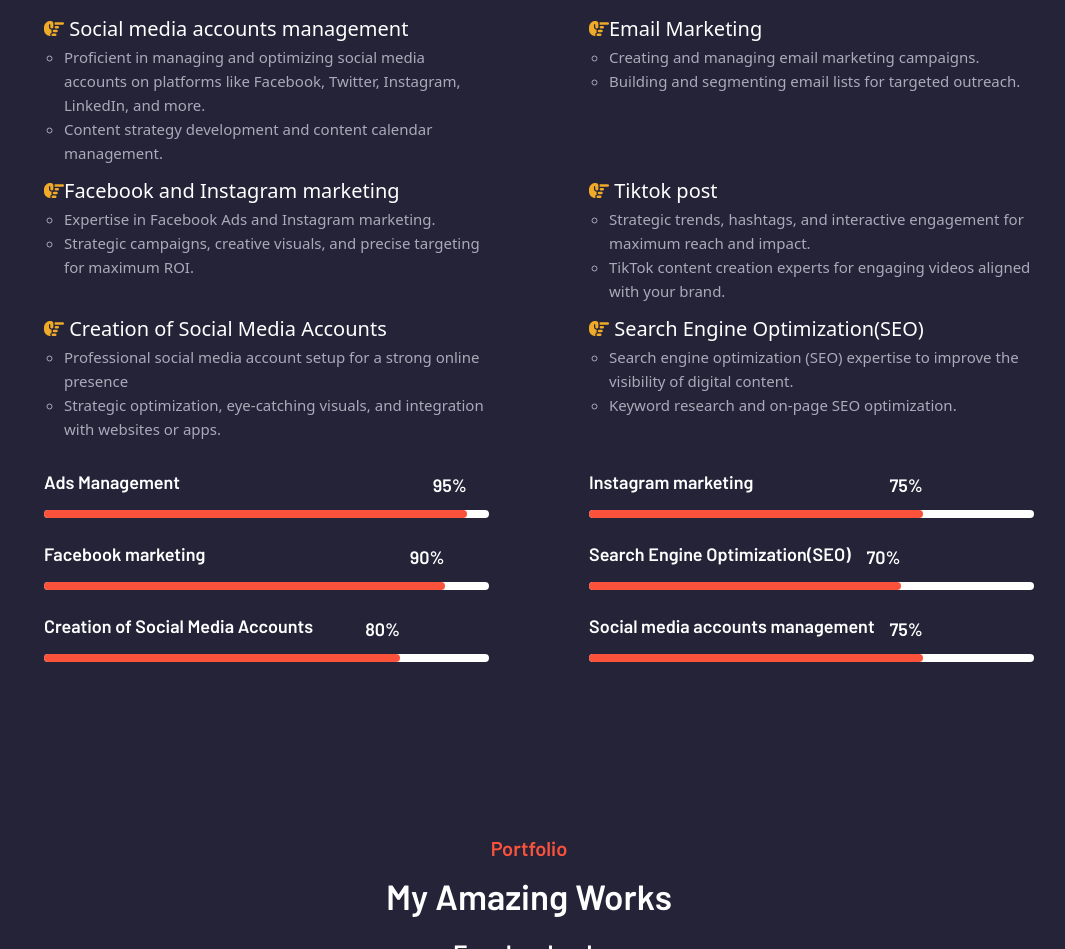
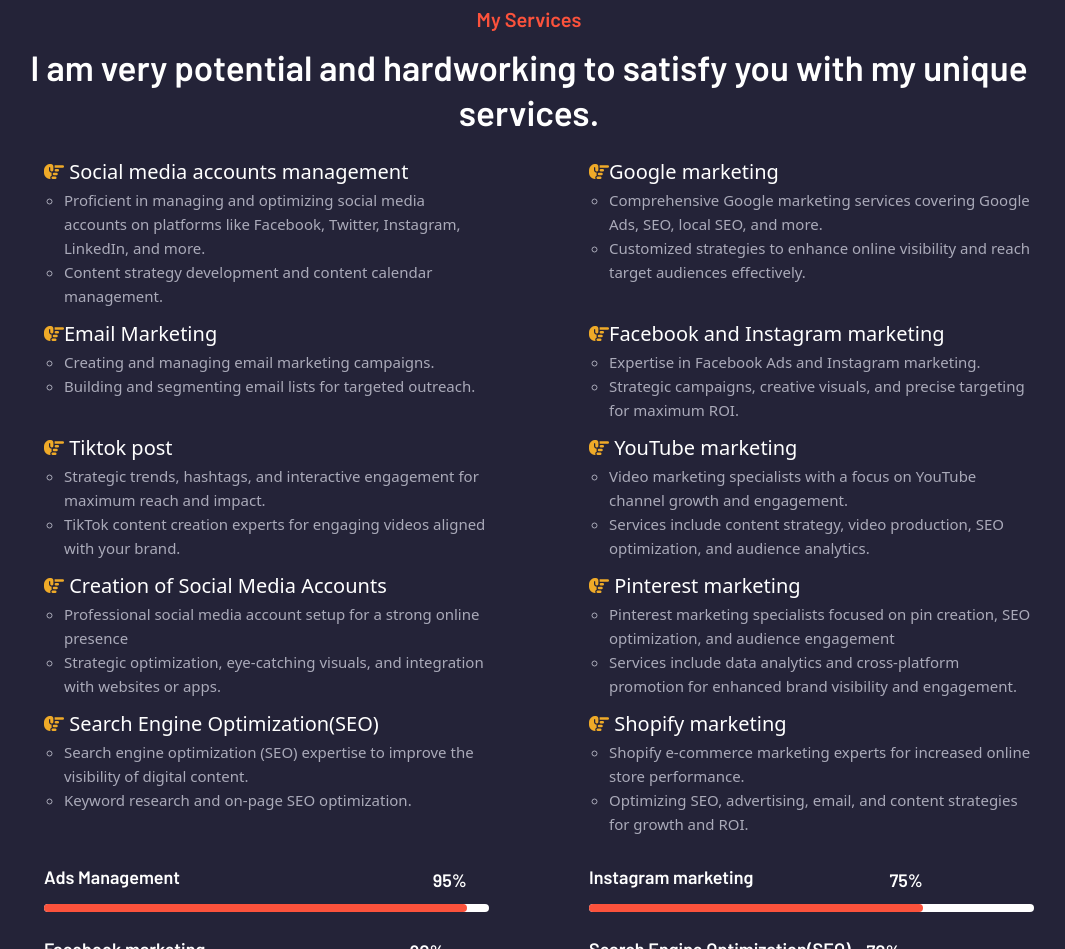
Before and after one commit to armanphero/shahadat-portfolio, a plain HTML site: page index.html in a window 1280 px wide. Shown: the part 1851-2800 px from the top of the page, without its empty margins (111-1176 px from the left). Drawn offline with nearby package versions, Linux system fonts and the light colour scheme.

Commit message:
all done

```diff
--- a/index.html
+++ b/index.html
@@ -197,19 +197,16 @@
               <li><i class="fa-solid fa-bolt"></i>Email Marketing</li>
               <li><i class="fa-solid fa-bolt"></i> Facebook ads</li>
               <li><i class="fa-solid fa-bolt"></i> Instagram marketing</li>
+              <li><i class="fa-solid fa-bolt"></i> YouTube marketing</li>
               <li><i class="fa-solid fa-bolt"></i> Tiktok post</li>
               <li><i class="fa-solid fa-bolt"></i> Creation of Social Media Accounts</li>
+              <li><i class="fa-solid fa-bolt"></i> Google marketing</li>
+              <li><i class="fa-solid fa-bolt"></i> Shopify marketing</li>
+              <li><i class="fa-solid fa-bolt"></i> Pinterest marketing</li>
               <li><i class="fa-solid fa-bolt"></i> Search Engine Optimization(SEO)</li>
               <li><i class="fa-solid fa-bolt"></i> Developing Brand's Awareness</li>
             </ul>
 
-            <!-- <p class="section-text">
-              This is Shahadat Hossain with 2 years of experience in Facebook and Instagram advertising, I follow customer mapping and Action plans to execute strategies. Also, I have skyrocketed multiple e-commerce stores and generated quality leads that maximize my clients revenue
-            </p>
-
-            <p class="section-text">
-              I like to assist you with a new algorithm for so'cial media marketing, Instagram marketing, Facebook ads, Tiktok Post, Google ads, Shopify ads, Etsy Promotion. I believe with my experience, and passion I will surely help you to reach your goals
-            </p> -->
 
             <a href="#portfolio" class="btn btn-primary blue">View Portfolio</a>
 
@@ -229,10 +226,11 @@
 
           <p class="section-subtitle">My Services</p>
 
-          <h2 class="h2 section-title">I am very potential and hardworking to satisfy you with my unique services.</h2>
+          <h2 class="h2 section-title service-title">I am very potential and hardworking to satisfy you with my unique services.</h2>
 
           <div class="services-details">
             <ul class="services">
+
               <li><i class="fa-solid fa-hand-point-right"></i> Social media accounts management
                 <ul class="sub-services">
                   <li>Proficient in managing and optimizing social media accounts on platforms like Facebook, Twitter,
@@ -240,24 +238,42 @@
                   <li>Content strategy development and content calendar management.</li>
                 </ul>
               </li>
+
+              <li><i class="fa-solid fa-hand-point-right"></i>Google marketing
+                <ul class="sub-services">
+                  <li>Comprehensive Google marketing services covering Google Ads, SEO, local SEO, and more.</li>
+                  <li>Customized strategies to enhance online visibility and reach target audiences effectively.</li>
+                </ul>
+              </li>
+
               <li><i class="fa-solid fa-hand-point-right"></i>Email Marketing
                 <ul class="sub-services">
                   <li>Creating and managing email marketing campaigns.</li>
                   <li>Building and segmenting email lists for targeted outreach.</li>
                 </ul>
               </li>
+
               <li><i class="fa-solid fa-hand-point-right"></i>Facebook and Instagram marketing
                 <ul class="sub-services">
                   <li>Expertise in Facebook Ads and Instagram marketing.</li>
                   <li>Strategic campaigns, creative visuals, and precise targeting for maximum ROI.</li>
                 </ul>
               </li>
+
               <li><i class="fa-solid fa-hand-point-right"></i> Tiktok post
                 <ul class="sub-services">
                   <li>Strategic trends, hashtags, and interactive engagement for maximum reach and impact.</li>
                   <li>TikTok content creation experts for engaging videos aligned with your brand.</li>
                 </ul>
               </li>
+
+              <li><i class="fa-solid fa-hand-point-right"></i> YouTube marketing
+                <ul class="sub-services">
+                  <li>Video marketing specialists with a focus on YouTube channel growth and engagement.</li>
+                  <li>Services include content strategy, video production, SEO optimization, and audience analytics.</li>
+                </ul>
+              </li>
+
               <li><i class="fa-solid fa-hand-point-right"></i> Creation of Social Media Accounts
                 <ul class="sub-services">
                   <li>Professional social media account setup for a strong online presence</li>
@@ -265,10 +281,26 @@
                   </li>
                 </ul>
               </li>
+
+              <li><i class="fa-solid fa-hand-point-right"></i> Pinterest marketing
+                <ul class="sub-services">
+                  <li>Pinterest marketing specialists focused on pin creation, SEO optimization, and audience engagement</li>
+                  <li>Services include data analytics and cross-platform promotion for enhanced brand visibility and engagement.
+                  </li>
+                </ul>
+              </li>
+
               <li><i class="fa-solid fa-hand-point-right"></i> Search Engine Optimization(SEO)
                 <ul class="sub-services">
                   <li>Search engine optimization (SEO) expertise to improve the visibility of digital content.</li>
                   <li>Keyword research and on-page SEO optimization.</li>
+                </ul>
+              </li>
+
+              <li><i class="fa-solid fa-hand-point-right"></i> Shopify marketing
+                <ul class="sub-services">
+                  <li>Shopify e-commerce marketing experts for increased online store performance.</li>
+                  <li>Optimizing SEO, advertising, email, and content strategies for growth and ROI.</li>
                 </ul>
               </li>
             </ul>
```
